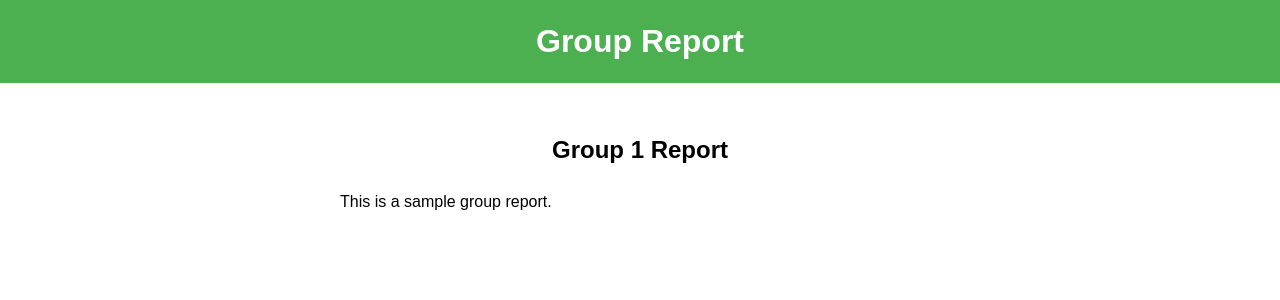
After one commit to ayael01/champay, a Flask app: page /group_report/1 in a window 1280 px wide. The commit adds this page. Shown: the top 300 px of the page. Run offline with Flask 3, Linux system fonts and the light colour scheme.

Commit message:
Add base report functionality

```diff
--- a/app.py
+++ b/app.py
@@ -1,18 +1,15 @@
 from flask import Flask, render_template, request, redirect, url_for, flash, session
 from werkzeug.security import check_password_hash
 from flask_sqlalchemy import SQLAlchemy
-from flask_migrate import Migrate  # Import Flask-Migrate
+from flask_migrate import Migrate
 from datetime import datetime
 
-
 app = Flask(__name__)
-app.secret_key = 'your_secret_key'  # Replace with your own secret key
-
-# Add these lines
+app.secret_key = 'your_secret_key'
 app.config['SQLALCHEMY_DATABASE_URI'] = 'postgresql://aya_el01:ccaa00@localhost/champay_db'
 app.config['SQLALCHEMY_TRACK_MODIFICATIONS'] = False
 db = SQLAlchemy(app)
-migrate = Migrate(app, db)  # Initialize Flask-Migrate after db
+migrate = Migrate(app, db)
 
 class User(db.Model):
     id = db.Column(db.Integer, primary_key=True)
@@ -38,9 +35,12 @@ class Expense(db.Model):
     approved = db.Column(db.Boolean, default=False)
     last_updated = db.Column(db.DateTime, default=datetime.utcnow, onupdate=datetime.utcnow)
 
+
 @app.route("/", methods=["GET", "POST"])
 def homepage():
-    session.pop('_flashes', None)  # Clear flashed messages
+
+    session.pop('_flashes', None)   # Clear flashed messages
+
     if request.method == "POST":
         email = request.form["email"]
         password = request.form["password"]
@@ -51,12 +51,12 @@ def homepage():
             return redirect(url_for("dashboard"))
         else:
             flash("Unknown user or incorrect password.", "error")
+
     return render_template("homepage.html")
-
-
 
 @app.route("/dashboard", methods=["GET", "POST"])
 def dashboard():
+
     message = session.pop("message", None)
 
     # Fetch all groups from the database
@@ -68,10 +68,9 @@ def dashboard():
 
     return render_template("dashboard.html", message=message, groups=groups)
 
-
-
 @app.route("/group_expenses/<int:group_id>", methods=["GET", "POST"])
 def group_expenses(group_id):
+
     username = session.get('username', 'Unknown')
     user = User.query.filter_by(username=username).first()
 
@@ -81,20 +80,15 @@ def group_expenses(group_id):
     if request.method == "POST":
         description = request.form["description"]
         expenses = request.form["expenses"]
-
         expense = Expense.query.filter_by(user_id=user.id, group_id=group_id).first()
-
         if expense:
             expense.description = description
             expense.amount = expenses
         else:
             expense = Expense(description=description, amount=expenses, user_id=user.id, group_id=group_id)
             db.session.add(expense)
-
         expense.last_updated = datetime.utcnow()
-
         db.session.commit()
-
         flash("Expenses updated successfully!", "success")
         return redirect(url_for("group_expenses", group_id=group_id))
 
@@ -110,13 +104,20 @@ def group_expenses(group_id):
 
     return render_template("group_expenses.html", group=group, group_expenses=group_expenses_list, username=username)
 
+@app.route("/group_report/<int:group_id>")
+def group_report(group_id):
+    # Generate the group report
+    report = "This is a sample group report."
+
+    return render_template("group_report.html", group_id=group_id, report=report)
+
+
 @app.after_request
 def add_header(response):
     response.cache_control.no_store = True
     return response
 
-
 if __name__ == "__main__":
     with app.app_context():
-        db.create_all()  # Create database tables
+        db.create_all() # Create database tables
     app.run(debug=True)
--- a/templates/group_expenses.html
+++ b/templates/group_expenses.html
@@ -9,6 +9,7 @@
 <body>
     <header>
         <h1>{{ group.name }} expenses</h1>
+        <a href="{{ url_for('group_report', group_id=group.id) }}" class="report-button">Generate Report</a>
     </header>
     <main>
         <section class="expense-form">
--- /dev/null
+++ b/templates/group_report.html
@@ -0,0 +1,20 @@
+<!DOCTYPE html>
+<html lang="en">
+<head>
+    <meta charset="UTF-8">
+    <meta name="viewport" content="width=device-width, initial-scale=1.0">
+    <title>Champay - Group Report</title>
+    <link rel="stylesheet" href="/static/styles.css">
+</head>
+<body>
+    <header>
+        <h1>Group Report</h1>
+    </header>
+    <main>
+        <section class="report">
+            <h2>Group {{ group_id }} Report</h2>
+            <p>{{ report }}</p>
+        </section>
+    </main>
+</body>
+</html>
```
Also changed, not shown: 1 other file.
